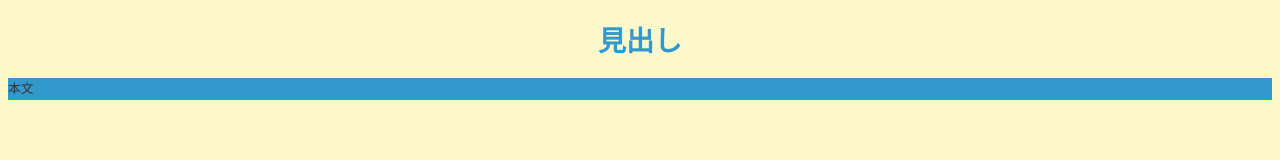
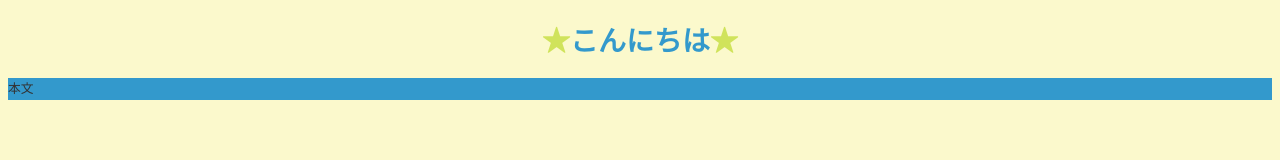
Before and after one commit to g1527037/2016web1-4, a plain HTML site: page index.html in a window 1280 px wide. Drawn offline with Linux system fonts and the light colour scheme.

Commit message:
Update index.html

```diff
--- a/index.html
+++ b/index.html
@@ -6,7 +6,7 @@
     <link rel="stylesheet" href="css/default.css" type="text/css">
   </head>
   <body>
-    <h1>見出し</h1>
+    <h1><span>★</span>こんにちは<span>★</span></h1>
     <p>本文</p>
   </body>
 </html>
```
